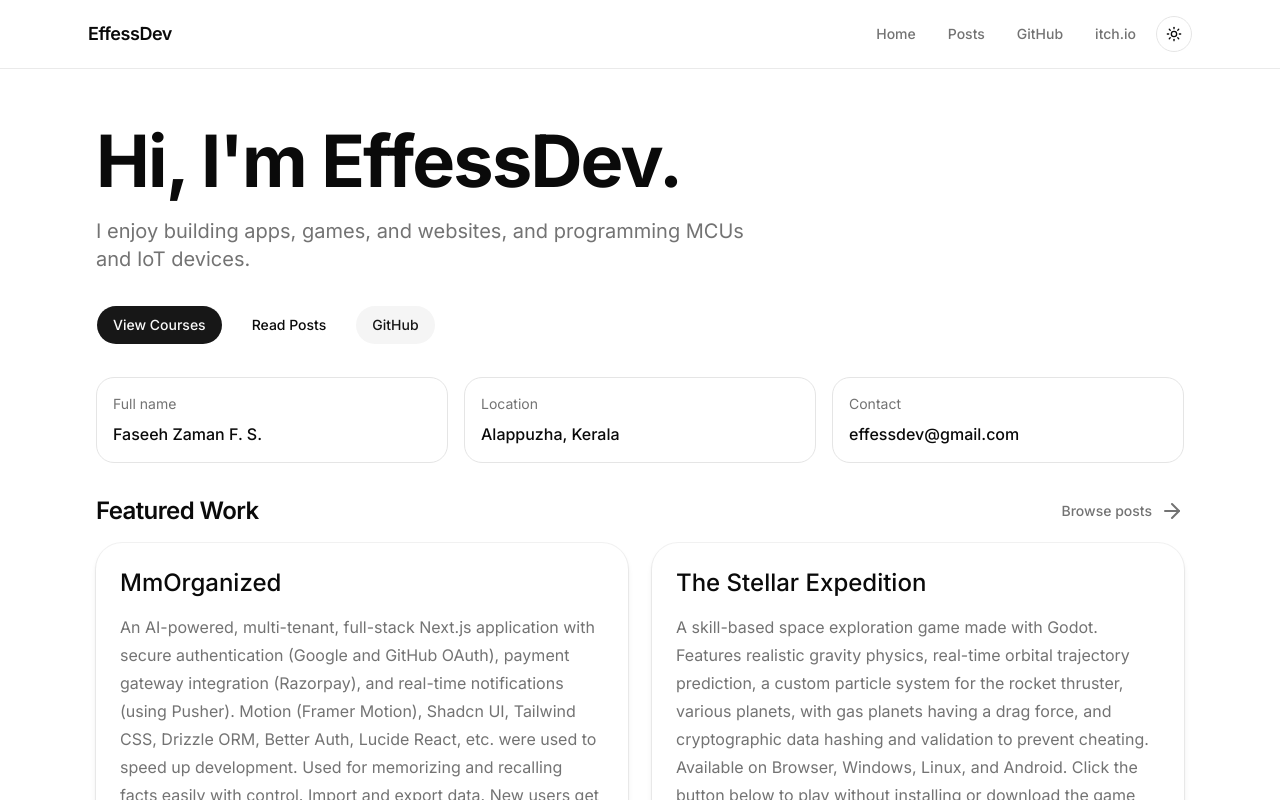
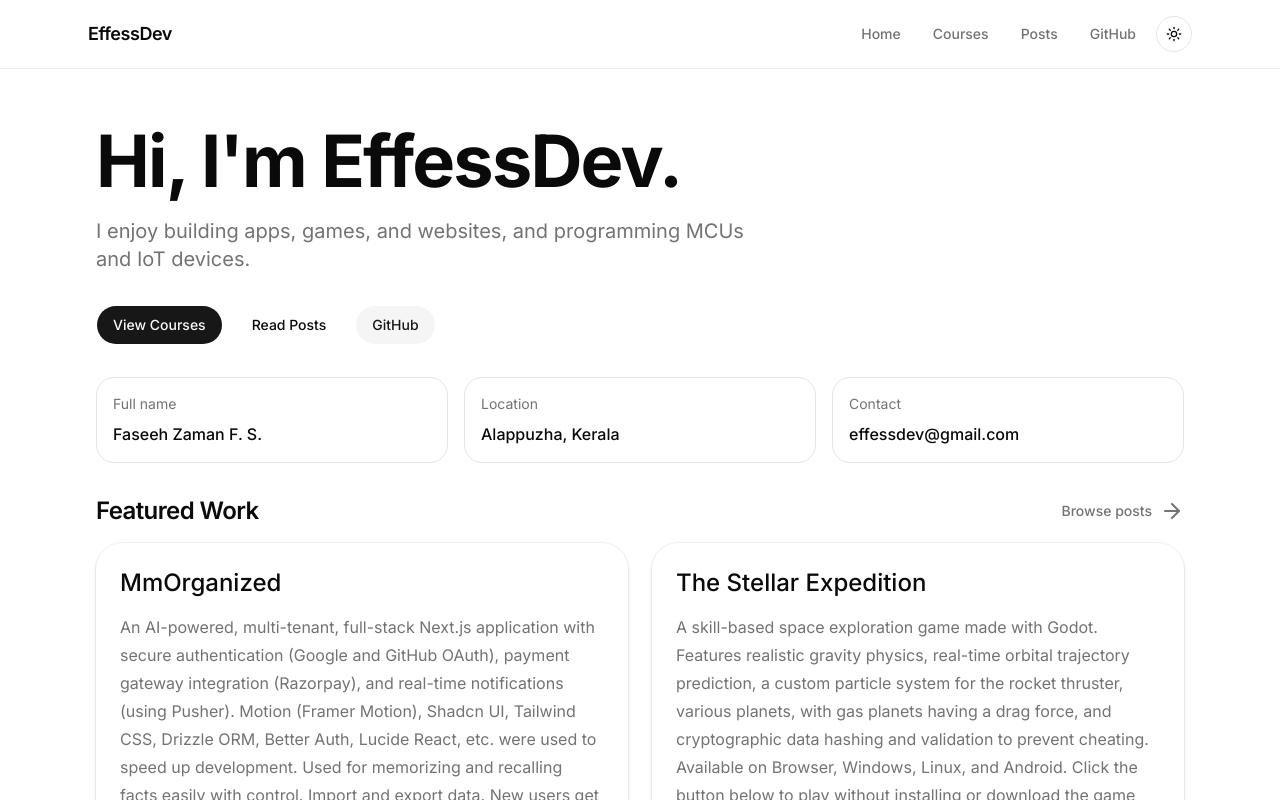
Before and after one commit to effessdev/effessdev.github.io, a Next.js app: page / in a window 1280 px wide. Shown: the top 800 px of the page. Built offline with nearby package versions, Linux system fonts and the light colour scheme.

Commit message:
update navbar

```diff
--- a/src/app/navbar.tsx
+++ b/src/app/navbar.tsx
@@ -3,9 +3,9 @@ import { ModeToggle } from "@/components/ui/mode-toggle";
 
 const navItems = [
   { href: "/", label: "Home" },
+  { href: "/courses", label: "Courses" },
   { href: "/posts", label: "Posts" },
   { href: "https://github.com/effessdev", label: "GitHub" },
-  { href: "https://effessdev.itch.io", label: "itch.io" },
 ];
 
 export default function Navbar() {
```
